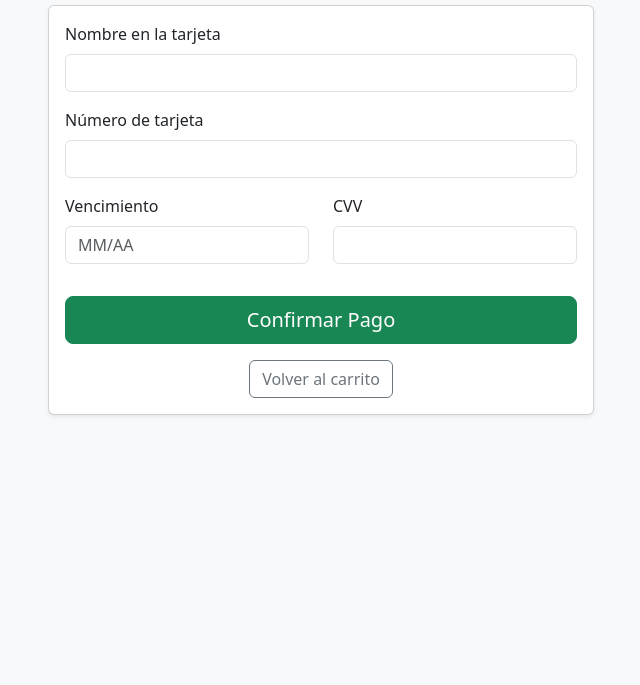
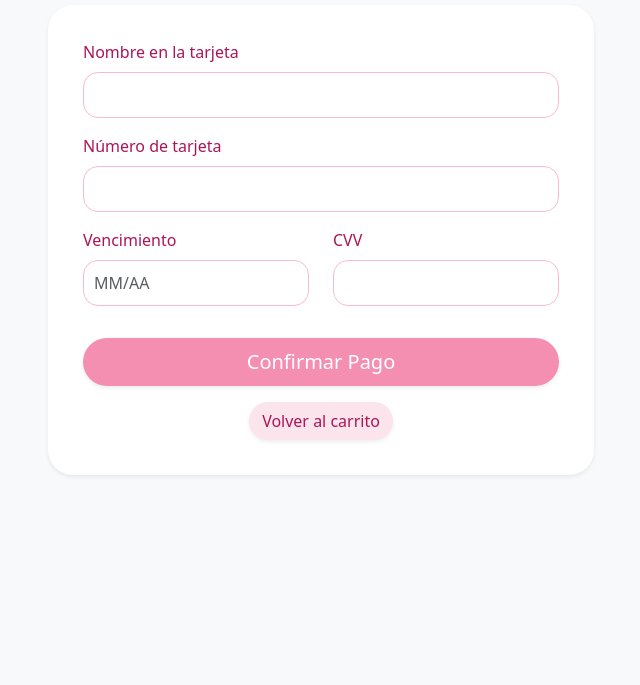
Before and after one commit to gonzaleztiana454-dotcom/dulce-tentacion, a website: page public/pago.html in a window 1280 px wide. Shown: the part 115-800 px from the top of the page, without its empty margins (319-959 px from the left). Drawn offline with nearby package versions, Linux system fonts and the light colour scheme.

Commit message:
Estilo pastel aplicado a pago

```diff
--- a/public/pago.html
+++ b/public/pago.html
@@ -3,6 +3,67 @@
 <head>
     <title>Pago - Dulce Tentación</title>
     <link href="https://cdn.jsdelivr.net/npm/bootstrap@5.3.2/dist/css/bootstrap.min.css" rel="stylesheet">
+
+    <style>
+        body {
+            background-color: #FFF0F5;
+        }
+
+        h1 {
+            color: #c94f7c;
+            font-weight: 600;
+        }
+
+        .card {
+            border: none;
+            border-radius: 25px;
+        }
+
+        .card-body {
+            padding: 35px;
+        }
+
+        .form-label {
+            color: #ad1457;
+            font-weight: 500;
+        }
+
+        .form-control {
+            border-radius: 15px;
+            border: 1px solid #F8BBD0;
+            padding: 10px;
+        }
+
+        .form-control:focus {
+            border-color: #ec6fa5;
+            box-shadow: 0 0 0 0.2rem rgba(244, 143, 177, 0.25);
+        }
+
+        .btn-confirmar {
+            background-color: #F48FB1;
+            color: white;
+            border-radius: 30px;
+            transition: all 0.3s ease;
+        }
+
+        .btn-confirmar:hover {
+            background-color: #ec6fa5;
+            color: white;
+            transform: translateY(-2px);
+        }
+
+        .btn-volver {
+            background-color: #FCE4EC;
+            color: #ad1457;
+            border-radius: 30px;
+            transition: all 0.3s ease;
+        }
+
+        .btn-volver:hover {
+            background-color: #F8BBD0;
+            color: #880e4f;
+        }
+    </style>
 </head>
 <body class="bg-light">
 
@@ -41,13 +102,13 @@
                         </div>
 
                         <div class="d-grid mt-3">
-                            <button type="submit" class="btn btn-success btn-lg">
+                            <button type="submit" class="btn btn-confirmar btn-lg shadow-sm">
                                 Confirmar Pago
                             </button>
                         </div>
 
                         <div class="text-center mt-3">
-                            <a href="/carrito.html" class="btn btn-outline-secondary">
+                            <a href="/carrito.html" class="btn btn-volver shadow-sm">
                                 Volver al carrito
                             </a>
                         </div>
```
